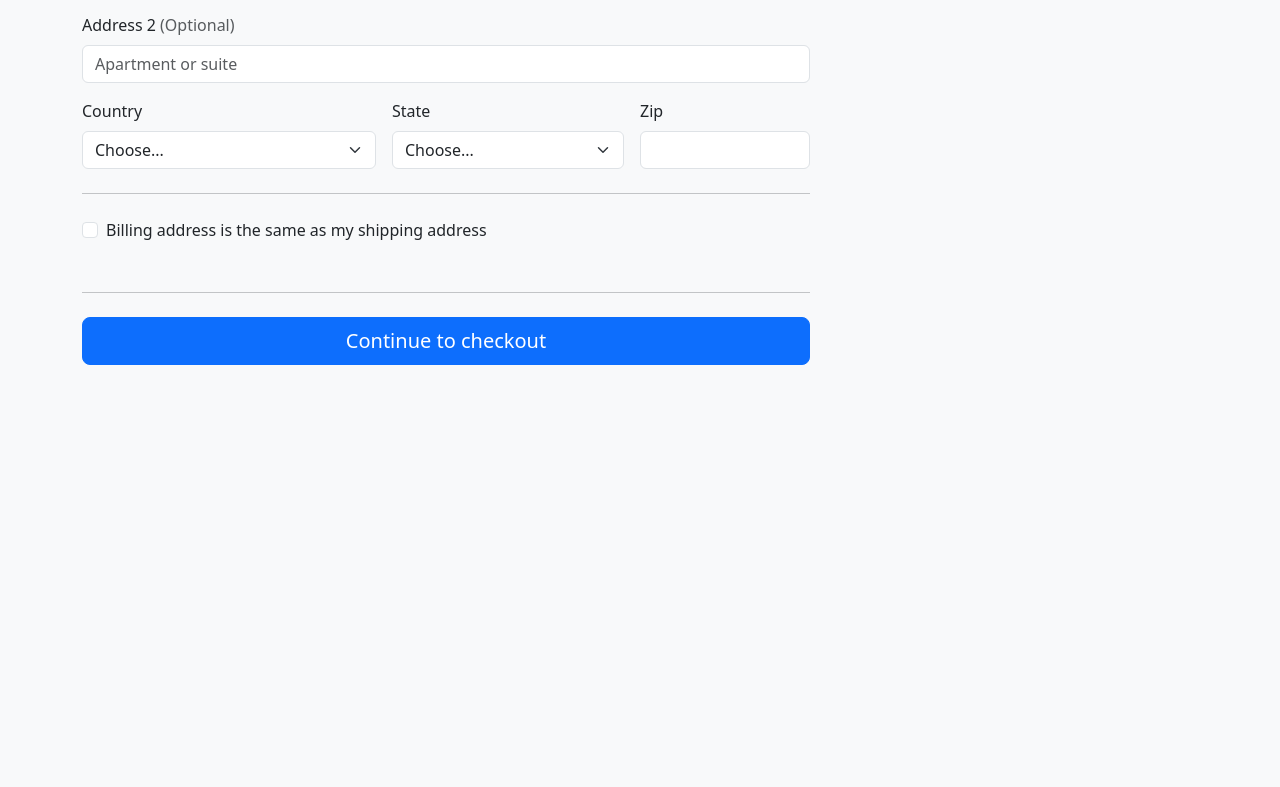
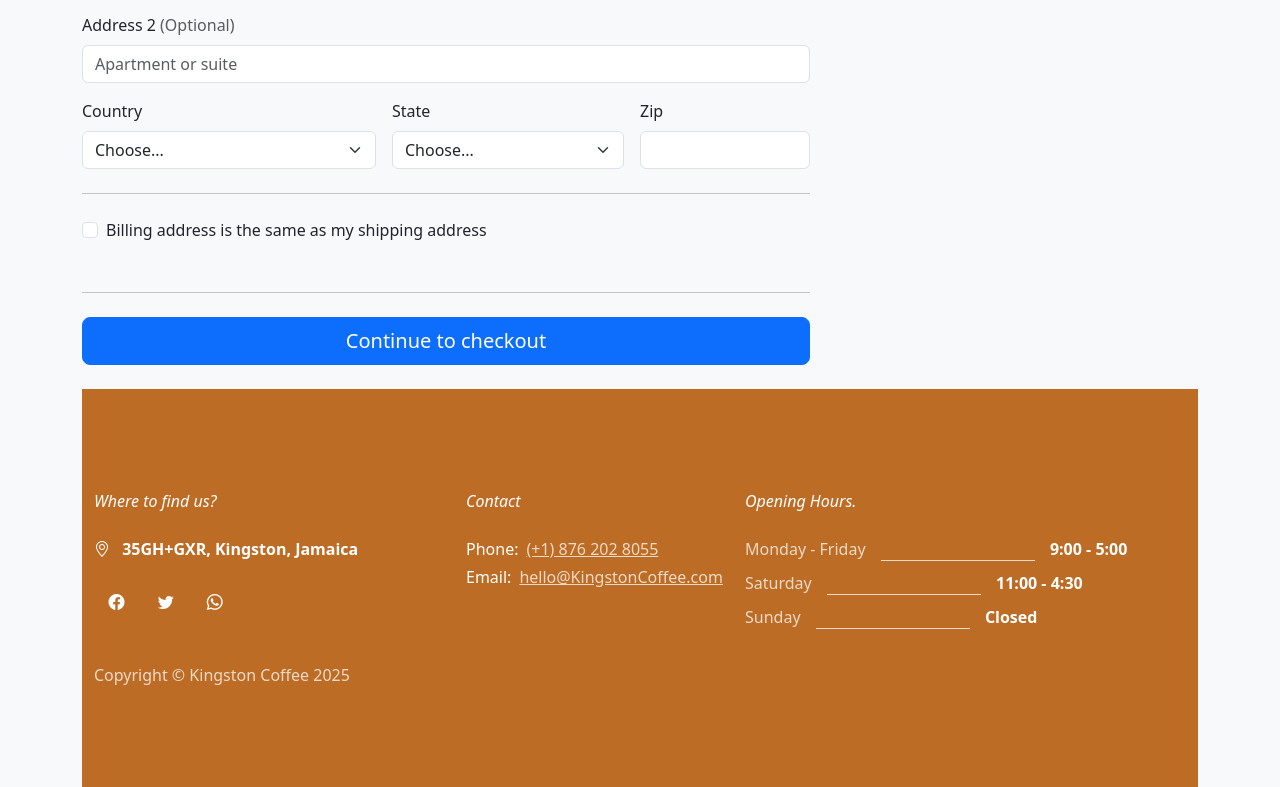
Before and after one commit to mrs7166/KingstonCoffee, a plain HTML site: page shipping.html in a window 1280 px wide. Shown: the part 623-1410 px from the top of the page. Before the commit the page ends 1012 px from the top, so only its background shows below. Drawn offline with nearby package versions, Linux system fonts and the light colour scheme.

Commit message:
Update shipping.html

```diff
--- a/shipping.html
+++ b/shipping.html
@@ -246,6 +246,91 @@
         </form>
       </div>
     </div>
+
+    <footer class="site-footer">
+                    <div class="container">
+                        <div class="row">
+
+                            <div class="col-lg-4 col-12 me-auto">
+                                <em class="text-white d-block mb-4">Where to find us?</em>
+
+                                <strong class="text-white">
+                                    <i class="bi-geo-alt me-2"></i>
+                                    35GH+GXR, Kingston, Jamaica
+                                </strong>
+
+                                <ul class="social-icon mt-4">
+                                    <li class="social-icon-item">
+                                        <a href="#" class="social-icon-link bi-facebook">
+                                        </a>
+                                    </li>
+
+                                    <li class="social-icon-item">
+                                        <a href="#" target="_new" class="social-icon-link bi-twitter">
+                                        </a>
+                                    </li>
+
+                                    <li class="social-icon-item">
+                                        <a href="#" class="social-icon-link bi-whatsapp">
+                                        </a>
+                                    </li>
+                                </ul>
+                            </div>
+
+                            <div class="col-lg-3 col-12 mt-4 mb-3 mt-lg-0 mb-lg-0">
+                                <em class="text-white d-block mb-4">Contact</em>
+
+                                <p class="d-flex mb-1">
+                                    <strong class="me-2">Phone:</strong>
+                                    <a href="tel: 876-202-8055" class="site-footer-link">
+                                        (+1)
+                                        876 202 8055
+                                    </a>
+                                </p>
+
+                                <p class="d-flex">
+                                    <strong class="me-2">Email:</strong>
+
+                                    <a href="mailto:info@KingstonCoffee.com" class="site-footer-link">
+                                        hello@KingstonCoffee.com
+                                    </a>
+                                </p>
+                            </div>
+
+
+                            <div class="col-lg-5 col-12">
+                                <em class="text-white d-block mb-4">Opening Hours.</em>
+
+                                <ul class="opening-hours-list">
+                                    <li class="d-flex">
+                                        Monday - Friday
+                                        <span class="underline"></span>
+
+                                        <strong>9:00 - 5:00</strong>
+                                    </li>
+
+                                    <li class="d-flex">
+                                        Saturday
+                                        <span class="underline"></span>
+
+                                        <strong>11:00 - 4:30</strong>
+                                    </li>
+
+                                    <li class="d-flex">
+                                        Sunday
+                                        <span class="underline"></span>
+
+                                        <strong>Closed</strong>
+                                    </li>
+                                </ul>
+                            </div>
+
+                            <div class="col-lg-8 col-12 mt-4">
+                                 <p class="copyright-text mb-0">Copyright © Kingston Coffee 2025
+                                    </p>
+                            </div>
+                    </div>
+        </footer>
   </main>
 </div>
 
```
